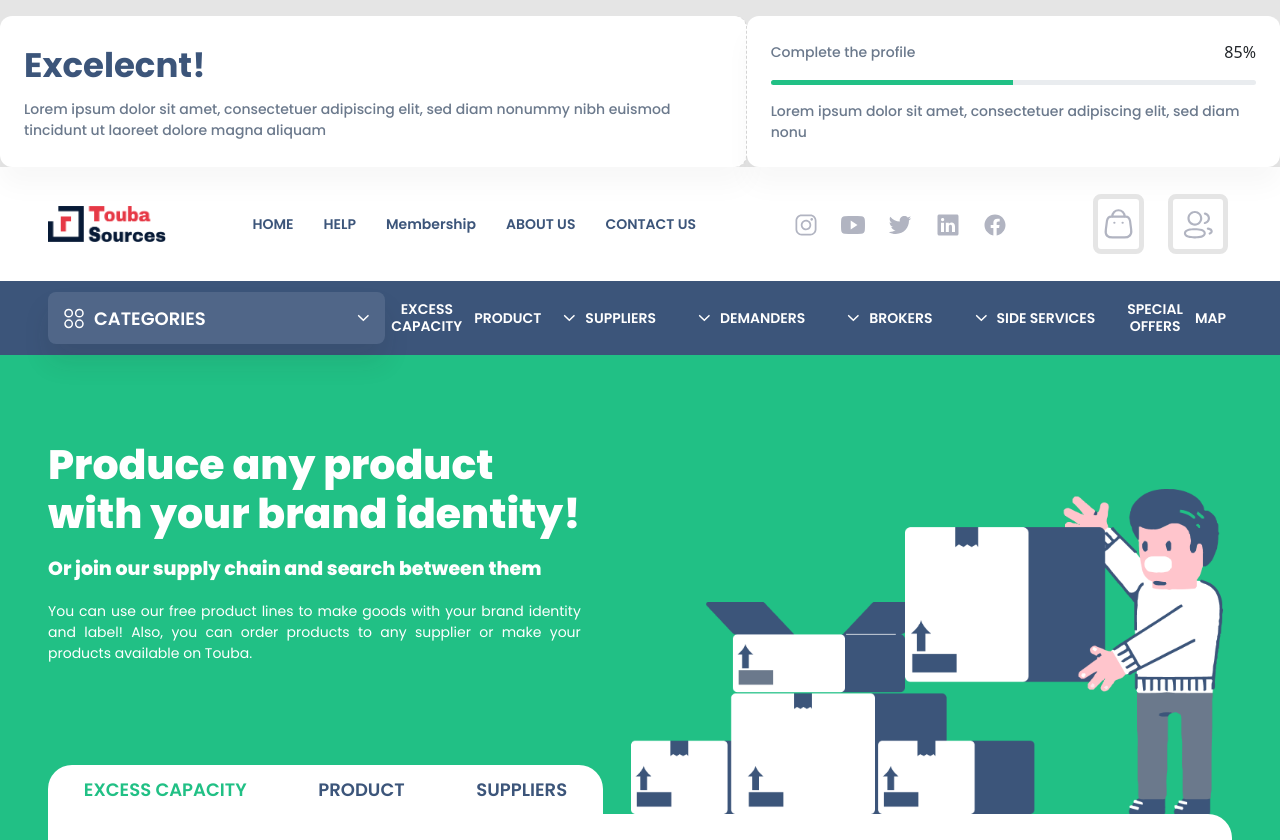
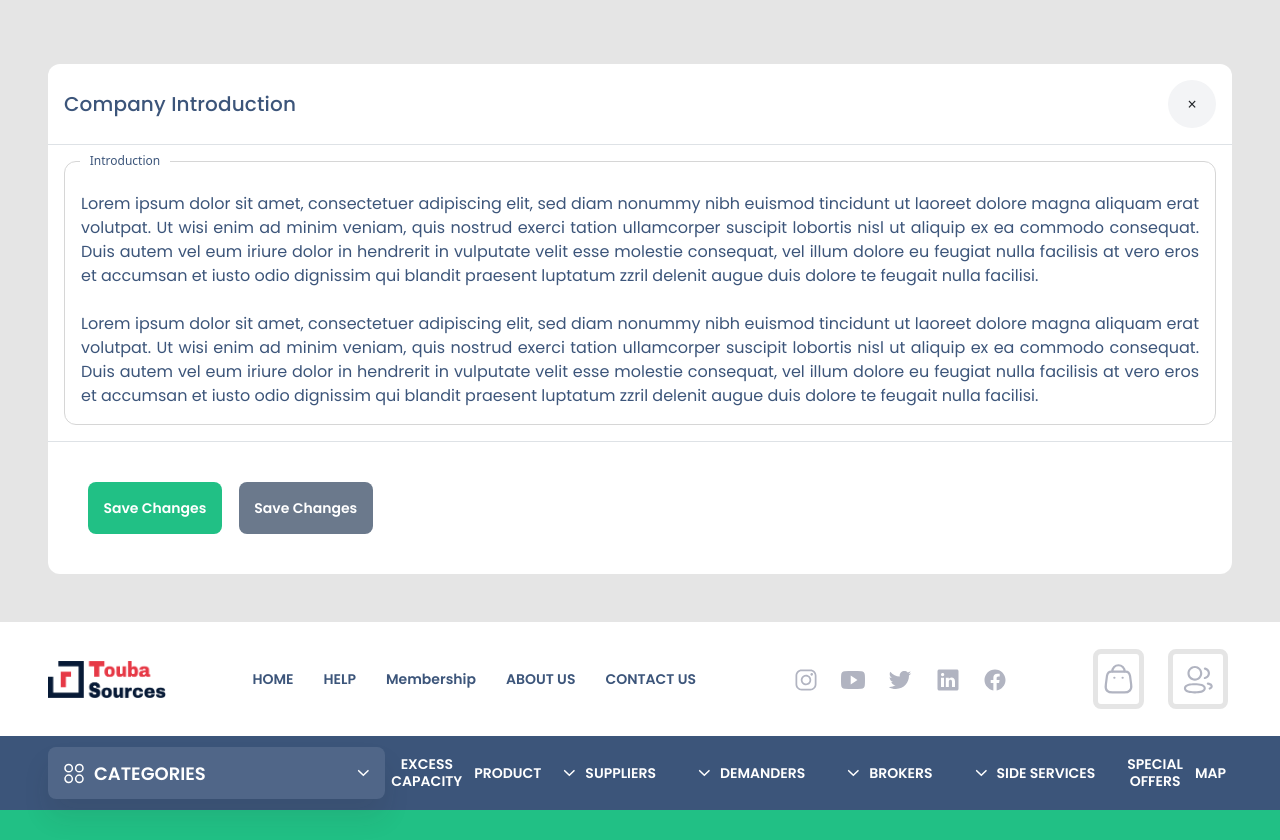
Before and after one commit to farrokhdev/touba, a React (Create React App) app: page / in a window 1280 px wide. Shown: the top 840 px of the page. Built offline with nearby package versions, Linux system fonts and the light colour scheme.

Commit message:
create modal company

```diff
--- /dev/null
+++ b/public/styles/components/_component_company_modal.scss
@@ -0,0 +1,52 @@
+.component-company-modal {
+  background: #ffffff;
+  border-radius: 12px;
+  .image-circle {
+    width: 48px;
+    height: 48px;
+    border-radius: 50%;
+    background: #f3f4f6;
+    display: flex;
+    align-items: center;
+    justify-content: center;
+  }
+  .fieldset-box {
+    /* Border */
+
+    border: 1px solid #d6d6d6;
+    border-radius: 12px;
+    .text-content {
+      text-align: justify;
+      @include FontStyle(16px, 400, #3c557a);
+    }
+  }
+  .border-text {
+    text-align: center;
+    font-size: 10px;
+    margin-top: -8px;
+    margin-left: 15px;
+    background: white;
+    width: 90px;
+    font-size: 12px;
+    font-weight: 500;
+    color: #3c557a;
+  }
+  .btn-save-change {
+    background: #21c085;
+    border-radius: 8px;
+    @include FontStyle(14px, 600, #ffffff);
+    outline: none;
+    border: none;
+    padding: 15%;
+    white-space: nowrap;
+  }
+  .btn-cancle {
+    background: #6b798c;
+    border-radius: 8px;
+    @include FontStyle(14px, 600, #ffffff);
+    outline: none;
+    border: none;
+    padding: 15%;
+    white-space: nowrap;
+  }
+}
--- a/public/styles/components/components-dir.scss
+++ b/public/styles/components/components-dir.scss
@@ -97,4 +97,5 @@
 @import "./side_nav_items";
 @import "./image_arrow";
 @import "./component_message";
-@import "./component_product_detail"
+@import "./component_product_detail";
+@import './component_company_modal'
--- /dev/null
+++ b/src/views/components/component_company_modal.tsx
@@ -0,0 +1,44 @@
+import React, { memo } from "react";
+
+const ComponentCompanyModal = () => {
+  return (
+    <div className=" component-company-modal">
+      <div className="d-flex align-items-center justify-content-between border-bottom p-3">
+        <div className="bold-text">Company Introduction</div>
+        <div className="image-circle">
+          <span>&times;</span>
+        </div>
+      </div>
+      <div className="p-3 border-bottom">
+        <div className="fieldset-box">
+          <h1 className="border-text">Introduction</h1>
+          <div className="p-3 text-content">
+          Lorem ipsum dolor sit amet, consectetuer adipiscing elit, sed diam
+          nonummy nibh euismod tincidunt ut laoreet dolore magna aliquam erat
+          volutpat. Ut wisi enim ad minim veniam, quis nostrud exerci tation
+          ullamcorper suscipit lobortis nisl ut aliquip ex ea commodo consequat.
+          Duis autem vel eum iriure dolor in hendrerit in vulputate velit esse
+          molestie consequat, vel illum dolore eu feugiat nulla facilisis at
+          vero eros et accumsan et iusto odio dignissim qui blandit praesent
+          luptatum zzril delenit augue duis dolore te feugait nulla facilisi.<br/><br/>
+          Lorem ipsum dolor sit amet, consectetuer adipiscing elit, sed diam
+          nonummy nibh euismod tincidunt ut laoreet dolore magna aliquam erat
+          volutpat. Ut wisi enim ad minim veniam, quis nostrud exerci tation
+          ullamcorper suscipit lobortis nisl ut aliquip ex ea commodo consequat.
+          Duis autem vel eum iriure dolor in hendrerit in vulputate velit esse
+          molestie consequat, vel illum dolore eu feugiat nulla facilisis at
+          vero eros et accumsan et iusto odio dignissim qui blandit praesent
+          luptatum zzril delenit augue duis dolore te feugait nulla facilisi.
+          </div>
+        </div>
+      </div>
+      <div className="p-3 d-flex">
+        <div className="p-4 "><button className="btn-save-change">Save Changes</button></div>
+        <div className="p-4"><button className="btn-cancle">Save Changes</button></div>
+
+      </div>
+    </div>
+  );
+};
+
+export default memo(ComponentCompanyModal);
--- a/src/views/components/components.ts
+++ b/src/views/components/components.ts
@@ -80,3 +80,4 @@ export { default as ComponentTableExcess } from './component_table_excess';
 export { default as SideNavItems } from './side_nav_items';
 export { default as ImageArrow } from './image_arrow';
 export { default as ComponentProductDetail } from './component_product_detail';
+export { default as ComponentCompanyModal } from './component_company_modal';
--- a/src/views/pages/pages.tsx
+++ b/src/views/pages/pages.tsx
@@ -11,6 +11,7 @@ import {
   ComponentDashboardHeader,
   ComponentMessageImage,
   ComponentProductDetail,
+  ComponentCompanyModal,
 } from "../components/components";
 import { BottomNav, Footer, TopNav, TopNavHome } from "../layout/layout";
 import AboutusPage from "./AboutusPage/AboutusPage";
@@ -52,8 +53,8 @@ function Pages() {
 
   return (
     <div>
-      <div className="mt-3">
-        <ComponentProductDetail/>
+      <div className="mt-3 p-5">
+        <ComponentCompanyModal/>
       </div>
 
       {
```
Also changed, not shown: public/styles/app.css.
